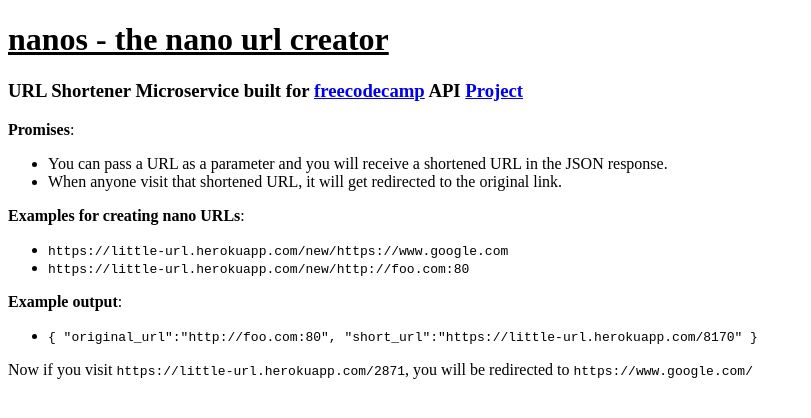
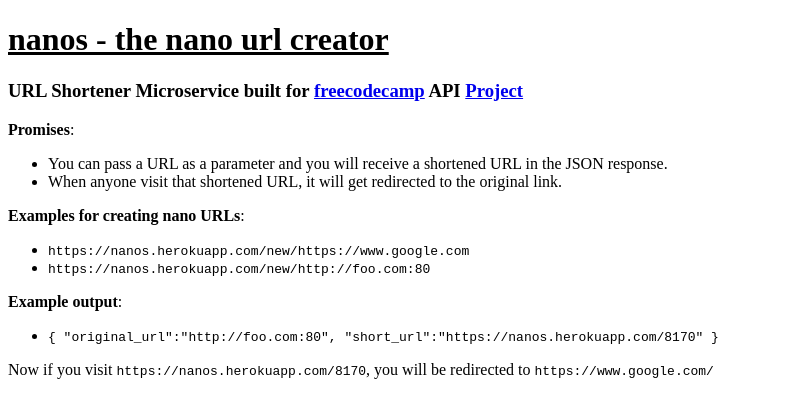
Before and after one commit to nuhman/url-shortener, a website: page views/index.html in a window 1280 px wide. Shown: the whole page, without its empty margins (0-811 px from the left). Drawn offline with Linux system fonts and the light colour scheme.

Commit message:
Update index.html

```diff
--- a/views/index.html
+++ b/views/index.html
@@ -14,14 +14,14 @@
             </ul>
             <p><b>Examples for creating nano URLs</b>:</p>
             <ul>
-                <li><code>https://little-url.herokuapp.com/new/https://www.google.com</code></li>
-                <li><code>https://little-url.herokuapp.com/new/http://foo.com:80</code></li>
+                <li><code>https://nanos.herokuapp.com/new/https://www.google.com</code></li>
+                <li><code>https://nanos.herokuapp.com/new/http://foo.com:80</code></li>
             </ul>
             <p><b>Example output</b>:</p>
             <ul>
-                <li><code>{ "original_url":"http://foo.com:80", "short_url":"https://little-url.herokuapp.com/8170" }</code></li>
+                <li><code>{ "original_url":"http://foo.com:80", "short_url":"https://nanos.herokuapp.com/8170" }</code></li>
             </ul>
-            <p>Now if you visit <code>https://little-url.herokuapp.com/2871</code>,
+            <p>Now if you visit <code>https://nanos.herokuapp.com/8170</code>,
                 you will be redirected to <code>https://www.google.com/</code></p>
         </div>
     </body>
```
